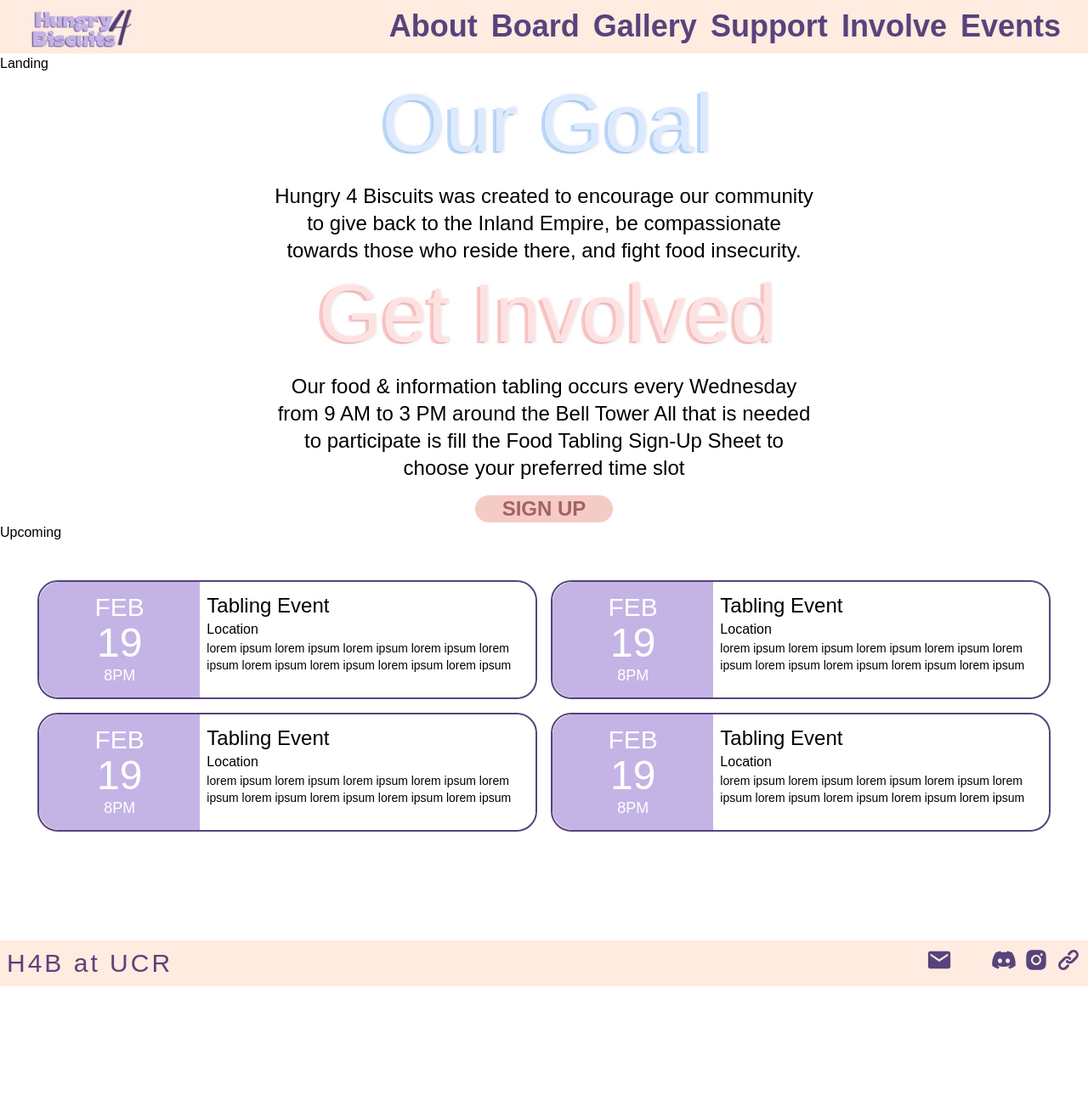
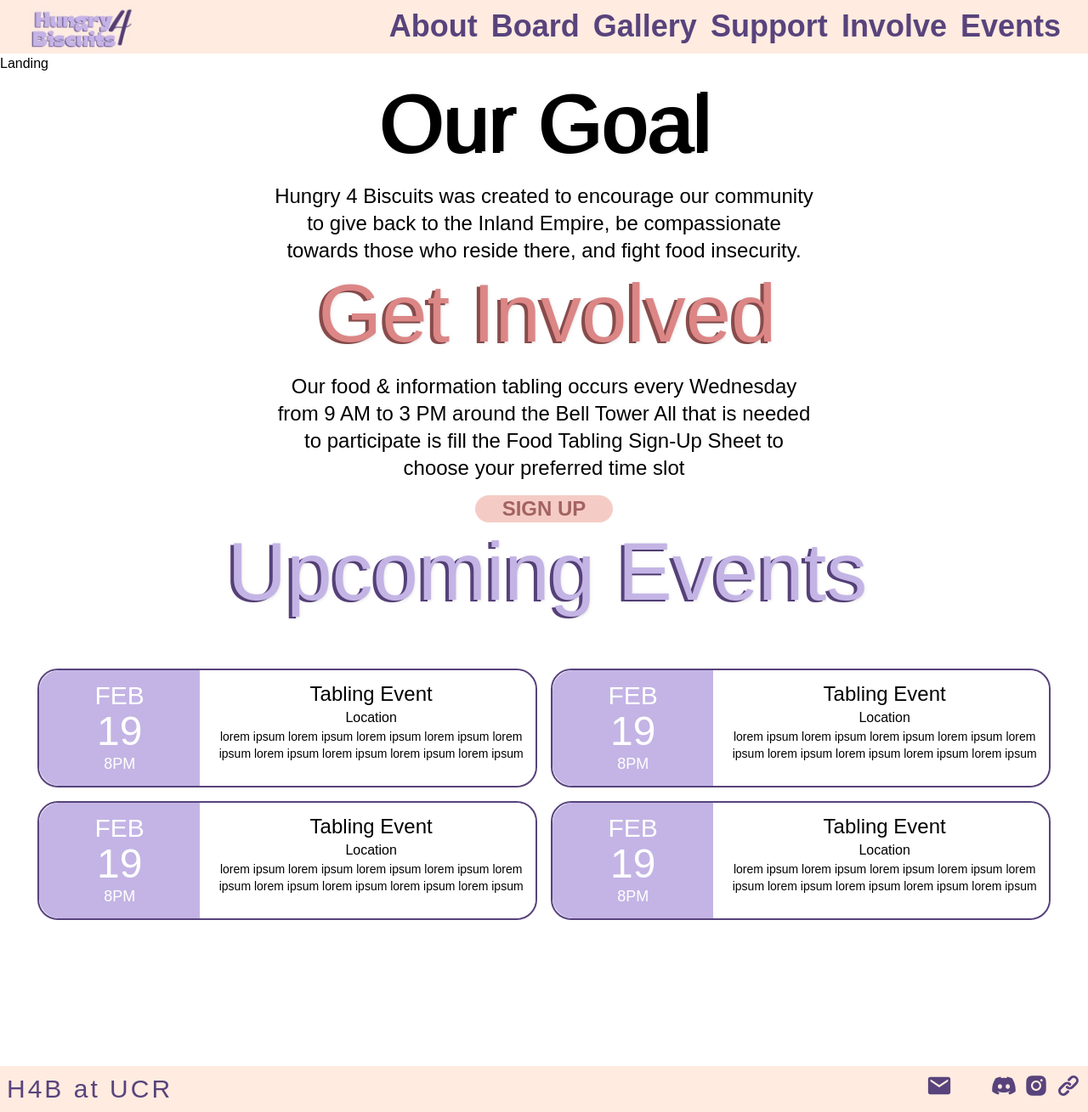
Before and after one commit to acm-ucr/h4b-website, a Next.js app: page / in a window 1280 px wide. Shown: the whole page at 85% size. Before the commit the page ends 1161 px from the top, so only its background shows below. Built offline with nearby package versions, Linux system fonts and the light colour scheme; some icons are missing; a web font is replaced by a local one.

Commit message:
hopefully last changes

```diff
--- a/src/components/home/Goal.jsx
+++ b/src/components/home/Goal.jsx
@@ -3,7 +3,7 @@ import Title from "../Title";
 const Goal = () => {
   return (
     <div className="flex flex-col justify-center text-center">
-      <Title text="Our Goal" color="blue" />
+      <Title text="Our Goal" />
       <div className="w-1/2 self-center text-2xl">
         Hungry 4 Biscuits was created to encourage our community to give back to
         the Inland Empire, be compassionate towards those who reside there, and
--- a/src/components/home/Upcoming.jsx
+++ b/src/components/home/Upcoming.jsx
@@ -1,9 +1,10 @@
 import UpcomingCard from "./UpcomingCard";
+import Title from "../Title";
 
 const Upcoming = () => {
   return (
-    <div>
-      Upcoming
+    <div className="flex flex-col justify-center text-center">
+      <Title text="Upcoming Events" color="purple" />
       <div className="m-11 grid grid-cols-2 gap-4 ">
         <UpcomingCard />
         <UpcomingCard />
--- a/src/data/Title.js
+++ b/src/data/Title.js
@@ -1,6 +1,6 @@
-import chipCookie from "@/images/chip.webp";
-import heartCookie from "@/images/heart.webp";
-import swirlCookie from "@/images/swirl.webp";
+import chipCookie from "@/public/images/chip.webp";
+import heartCookie from "@/public/images/heart.webp";
+import swirlCookie from "@/public/images/swirl.webp";
 
 export const COOKIES = {
   chip: chipCookie,
@@ -10,12 +10,12 @@ export const COOKIES = {
 
 export const COLORS = {
   red: {
-    light: "text-red-100",
-    dark: "text-red-200",
+    light: "text-biscuits-red-100",
+    dark: "text-biscuits-red-200",
   },
 
-  blue: {
-    light: "text-blue-100",
-    dark: "text-blue-200",
+  purple: {
+    light: "text-biscuits-purple-100",
+    dark: "text-biscuits-purple-200",
   },
 };
```
